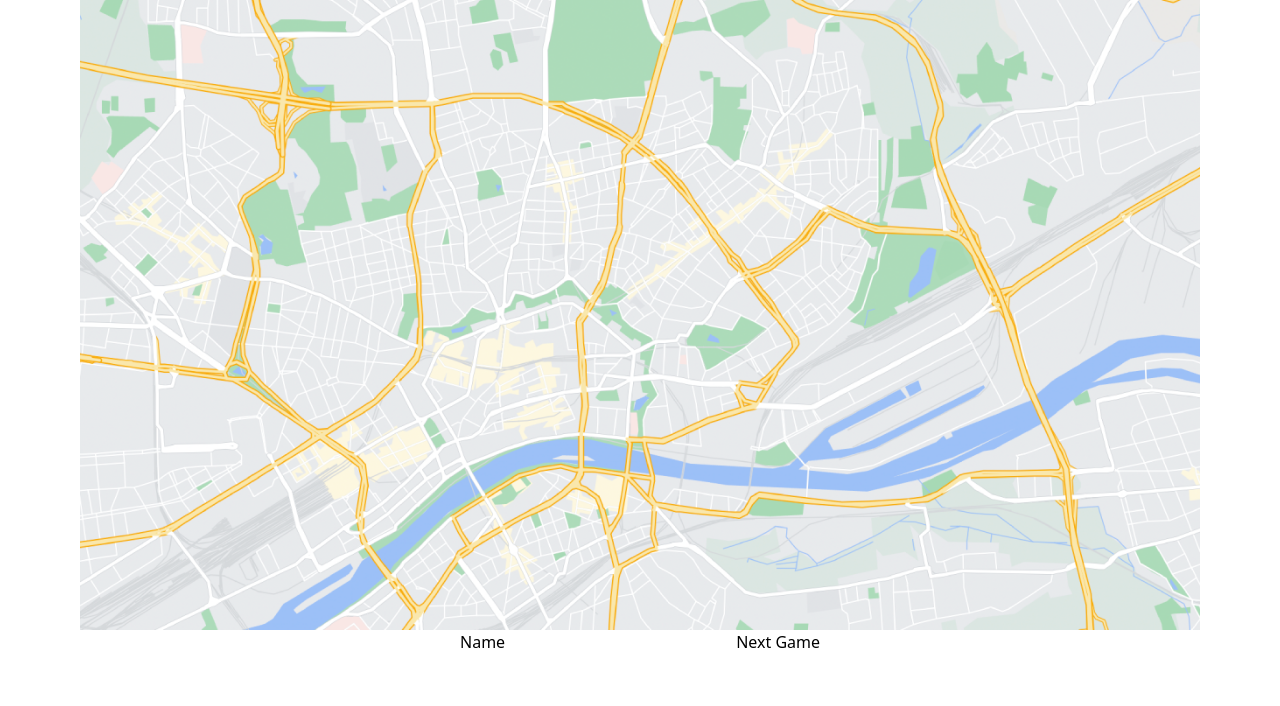
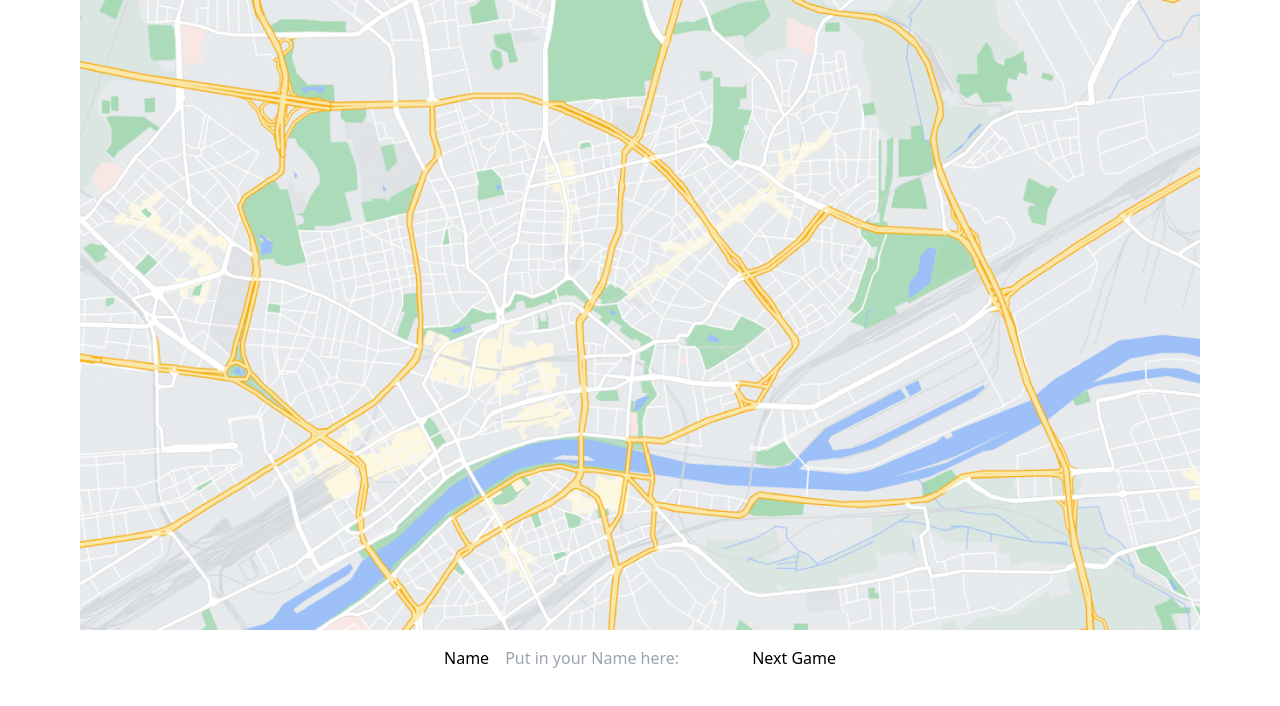
Before and after one commit to ElmuUuU/juniorwebdevelopment, a Next.js app: page /Games/Gameone in a window 1280 px wide. Shown: the top 706 px of the page. Built offline with nearby package versions, Linux system fonts and the light colour scheme.

Commit message:
Update Gameone.tsx

```diff
--- a/pages/Games/Gameone.tsx
+++ b/pages/Games/Gameone.tsx
@@ -4,9 +4,18 @@ function Games() {
   return (
     <div className="flex flex-col items-center justify-center w-full flex-1 px-20 text-center">
       <img src="/1.png" alt="" width="1280" height="720" />
-      <form action="/" method="POST">
-        <label htmlFor="name">Name</label>
-        <input id="name" type="text" autoComplete="name" required />
+      <form className="flex" action="/" method="POST">
+        <label htmlFor="name" className="mt-4">
+          Name
+        </label>
+        <input
+          className="m-4"
+          id="name"
+          type="text"
+          autoComplete="name"
+          required
+          placeholder="Put in your Name here:"
+        />
         <button type="submit">Next Game</button>
       </form>
     </div>
```
